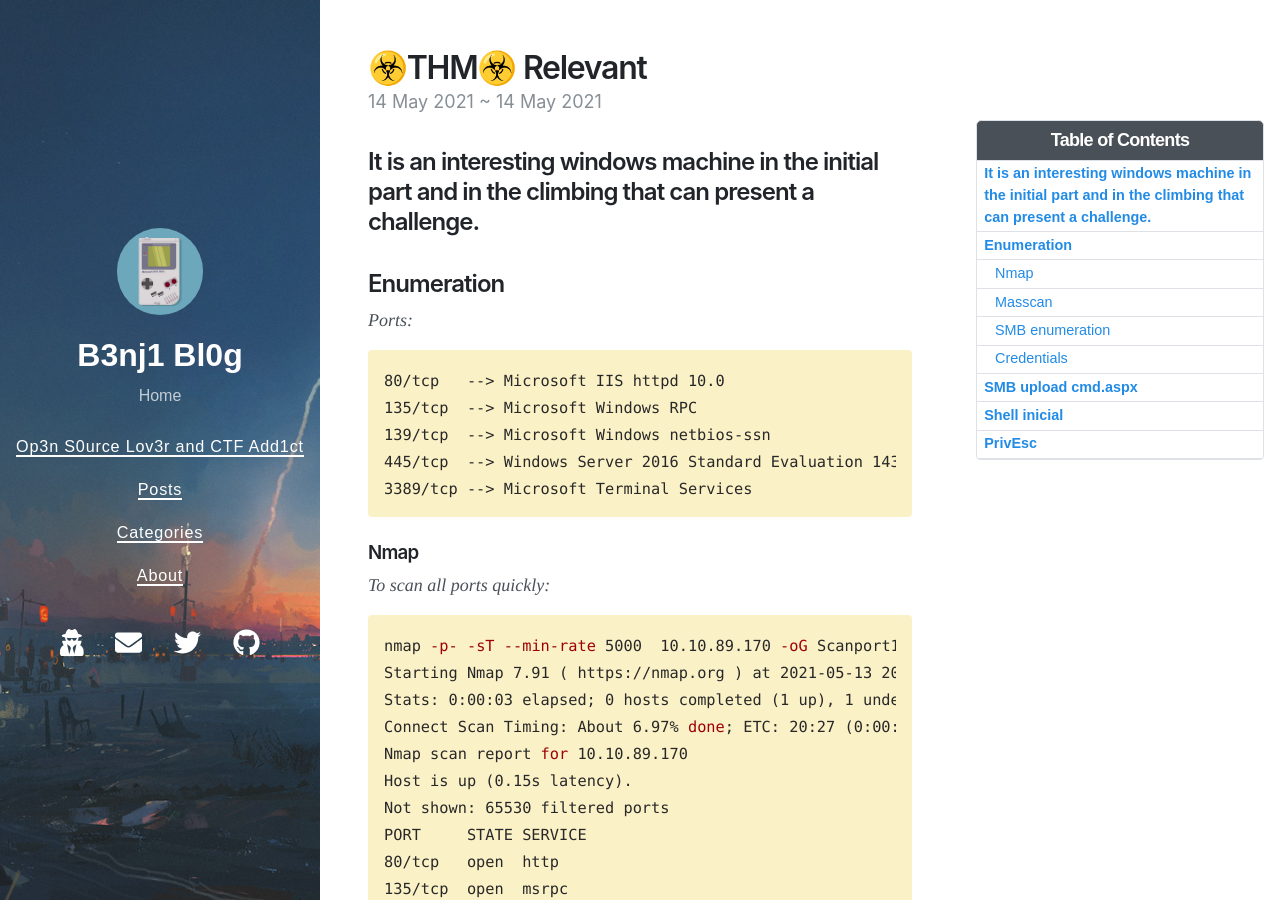
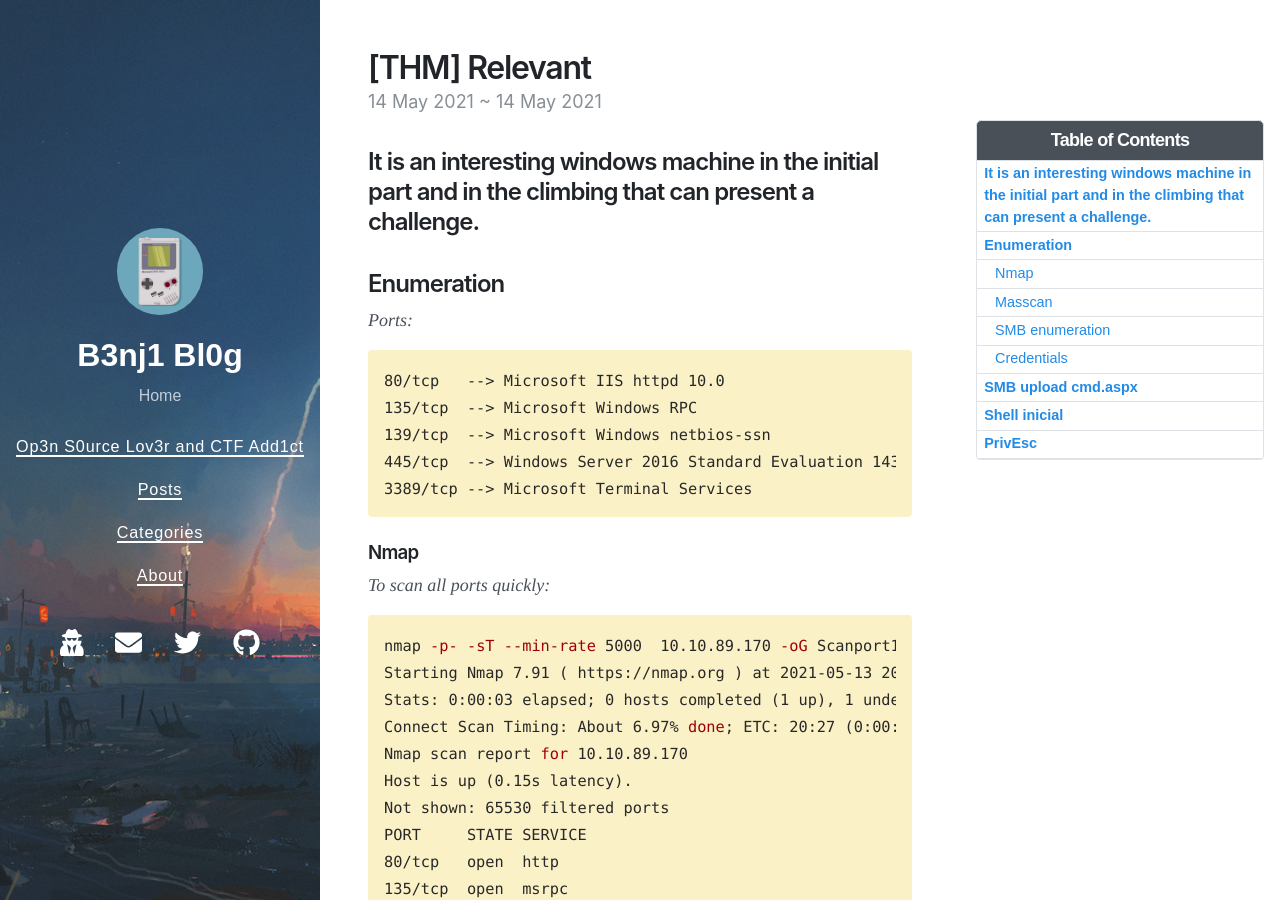
Before and after one commit to b3nj1-1/blog, a Jekyll site: the page built from _posts/2021-05-14-Relevant_writeup.md, in a window 1280 px wide and 900 px high. Built offline with Jekyll 4.4.1, drawn with Linux system fonts in a browser that asks for light colours; nearby versions of some CDN libraries.

```diff
--- a/_posts/2021-05-14-Relevant_writeup.md
+++ b/_posts/2021-05-14-Relevant_writeup.md
@@ -1,6 +1,6 @@
 ---
 layout: post
-title:  "☣THM☣ Relevant"
+title:  "[THM] Relevant"
 date:   2021-05-14 7:21:00 +0200
 last_modified_at: 2021-05-14 07:21:29 +0200
 toc:  true
```
